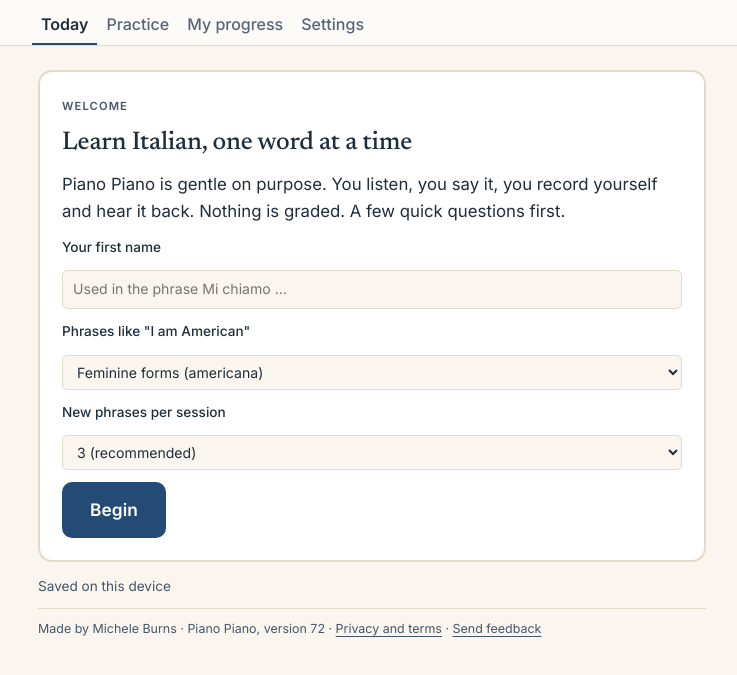
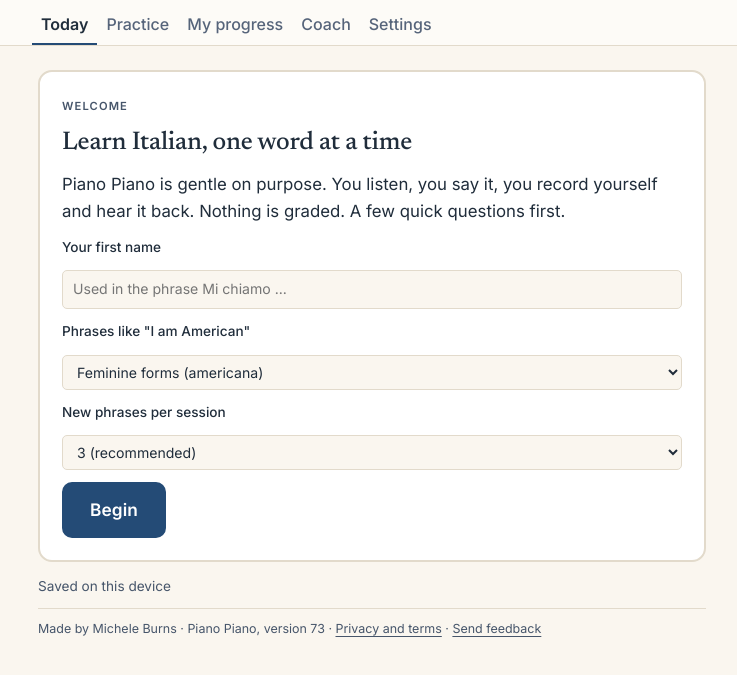
Before and after one commit to micheleburns74-prog/piano-piano-italian-tutor, a plain HTML site: page app.html in a window 1280 px wide. Shown: the part 35-710 px from the top of the page, without its empty margins (268-1005 px from the left). Drawn offline with Linux system fonts and the light colour scheme.

Commit message:
Update app.html

```diff
--- a/app.html
+++ b/app.html
@@ -720,7 +720,7 @@ body { font-size: 1.06rem; line-height: 1.6; }
     });
   });
 
-  var VERSION = "72";
+  var VERSION = "73";
   var FORMS_M = {
     "Sono americana": ["Sono americano", "SOH-noh ah-meh-ree-KAH-noh", "I am American", "Said by a man. A woman says 'americana'."],
     "Voglio diventare cittadina italiana": ["Voglio diventare cittadino italiano", "VOH-lyoh dee-ven-TAH-reh cheet-tah-DEE-noh ee-tah-LYAH-noh", "I want to become an Italian citizen", "A long one. Take it in two halves. A woman says 'cittadina italiana'."]
@@ -1245,7 +1245,7 @@ body { font-size: 1.06rem; line-height: 1.6; }
     return '<header class="top"><div class="top-in"><div class="mark"><svg class="logo" viewBox="0 0 28 20" width="28" height="20" aria-hidden="true" focusable="false" fill="currentColor"><rect x="1" y="7" width="3" height="6" rx="1.5"/><rect x="7" y="3" width="3" height="14" rx="1.5"/><rect x="13" y="0" width="3" height="20" rx="1.5"/><rect x="19" y="4" width="3" height="12" rx="1.5"/><rect x="25" y="7" width="3" height="6" rx="1.5"/></svg><span class="word">Piano Piano</span><span class="tag">Italian, a little at a time</span></div>' +
       '<nav class="tabs" aria-label="Sections">' + (S.prefs.simple || S.prefs.focus
         ? tab("today", "Today") + '<a href="#more"' + (view !== "today" ? ' aria-current="page"' : "") + ">More</a>"
-        : tab("today", "Today") + tabG(["say", "read", "write", "pairs", "phrases", "listening", "sounds", "lists", "tutor"], "say", "Practice") + tabG(["progress", "sessions", "plan", "lesson"], "progress", "My progress") + tab("settings", "Settings")) + "</nav></div></header>";
+        : tab("today", "Today") + tabG(["say", "read", "write", "pairs", "phrases", "listening", "sounds", "lists"], "say", "Practice") + tabG(["progress", "sessions", "plan", "lesson"], "progress", "My progress") + tab("tutor", "Coach") + tab("settings", "Settings")) + "</nav></div></header>";
   }
 
   function browserCheckHTML() {
@@ -2149,7 +2149,7 @@ body { font-size: 1.06rem; line-height: 1.6; }
   }
 
   /* ---------- Render and routing ---------- */
-  var PRACTICE_NAV = [["say", "Say"], ["read", "Read"], ["write", "Write"], ["pairs", "Train your ear"], ["phrases", "Phrases"], ["listening", "Listen"], ["sounds", "Sound drills"], ["lists", "My word lists"], ["tutor", "Coach"]];
+  var PRACTICE_NAV = [["say", "Say"], ["read", "Read"], ["write", "Write"], ["pairs", "Train your ear"], ["phrases", "Phrases"], ["listening", "Listen"], ["sounds", "Sound drills"], ["lists", "My word lists"]];
   function render() {
     applyPersonal();
     try {
@@ -2161,7 +2161,7 @@ body { font-size: 1.06rem; line-height: 1.6; }
     if (hd) helpOpen = hd.open;
     var body = view === "phrases" ? phrasesHTML() : view === "progress" ? progressHTML() : view === "tutor" ? tutorHTML() : view === "listening" ? listeningHTML() : view === "plan" ? planHTML() : view === "lesson" ? lessonHTML() : view === "sounds" ? soundsHTML() : view === "all" ? allHTML() : view === "say" ? sayHTML() : view === "read" ? readPageHTML() : view === "write" ? writePageHTML() : view === "lists" ? listsHTML() : view === "pairs" ? pairsHTML() : view === "more" ? moreHTML() : view === "sessions" ? sessionsHTML() : view === "settings" ? settingsHTML() : todayHTML();
     if (view === "listening" && !(dict && !dict.done)) body = subNav(PRACTICE_NAV) + body;
-    else if (view === "phrases" || view === "sounds" || view === "lists" || view === "pairs" || view === "tutor") body = subNav(PRACTICE_NAV) + body;
+    else if (view === "phrases" || view === "sounds" || view === "lists" || view === "pairs") body = subNav(PRACTICE_NAV) + body;
     else if ((view === "say" && !sayId && !sayView) || (view === "read" && !rdState.kind) || (view === "write" && !wrState.cur && !wrState.done)) body = subNav(PRACTICE_NAV) + body;
     else if (view === "progress" || view === "sessions" || view === "plan" || view === "lesson") body = subNav([["progress", "This week"], ["sessions", "Finished sessions"], ["plan", "Lesson plan"]]) + body;
     if ((view === "read" || view === "write" || view === "say" || view === "pairs") && prevView && prevView !== view) {
```
